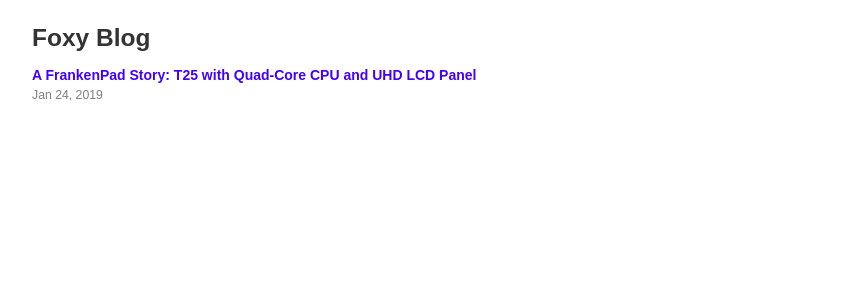
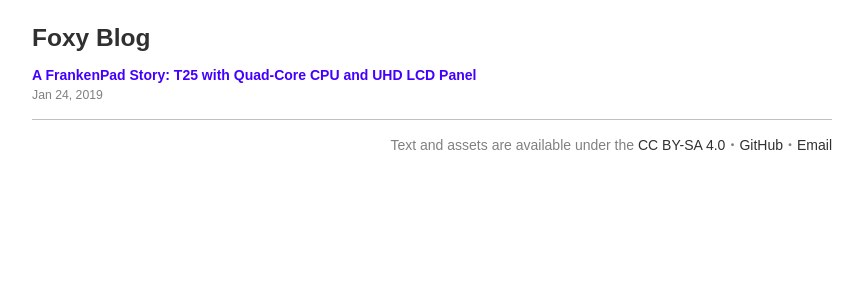
Before and after one commit to kitsunyan/blog, a Jekyll site: the page built from index.md, in a window 1280 px wide. Shown: the top 300 px of the page, without its empty margins (208-1071 px from the left). Built offline with Jekyll 4.4.1, drawn with Linux system fonts in a browser that asks for light colours.

Commit message:
Update footer

```diff
--- a/_config.yml
+++ b/_config.yml
@@ -1,4 +1,5 @@
 title: Foxy Blog
+github: kitsunyan
 email: kitsunyan@airmail.cc
 language: en_US
 permalink: none
--- a/_layouts/default.html
+++ b/_layouts/default.html
@@ -23,5 +23,11 @@
 <div role="main">
 {{ content }}
 </div>
+<footer class="site-footer">
+<hr />
+Text and assets are available under the <a href="https://creativecommons.org/licenses/by-sa/4.0/">CC BY-SA 4.0</a>{{
+}}{% if site.github %}・<a href="https://github.com/{{ site.github }}">GitHub</a>{% endif %}{{
+}}{% if site.email %}・<a href="mailto:{{ site.email }}">Email</a>{% endif %}
+</footer>
 </body>
 </html>
--- a/css/general.css
+++ b/css/general.css
@@ -1,6 +1,6 @@
 html {
 	background-color: #ffffff;
-	color: #333333;
+	color: #303030;
 	font: normal 14px sans-serif;
 }
 
@@ -73,7 +73,7 @@ code {
 }
 
 pre code {
-	color: #333333;
+	color: #303030;
 	font-size: 1em;
 }
 
@@ -117,7 +117,16 @@ img {
 }
 
 .site-title {
-	color: #333333;
+	color: #303030;
+}
+
+.site-footer {
+	text-align: right;
+	color: #808080;
+}
+
+.site-footer a {
+	color: #303030;
 }
 
 .entries {
```
